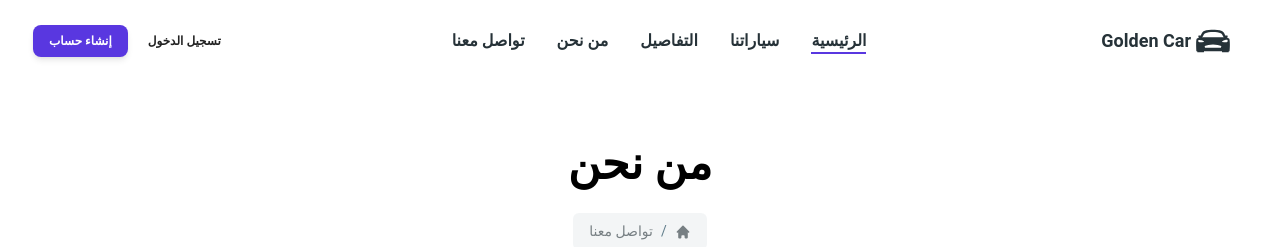
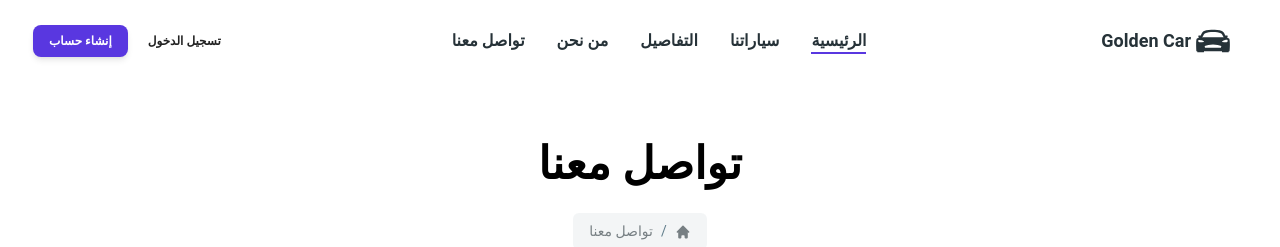
Before and after one commit to AhmedAttia0/Golden-Car, a React (Vite) app: page /contact in a window 1280 px wide. Shown: the top 247 px of the page. Built offline with nearby package versions, Linux system fonts and the light colour scheme.

Commit message:
Update First.jsx

```diff
--- a/src/pages/contact/components/first_section/First.jsx
+++ b/src/pages/contact/components/first_section/First.jsx
@@ -5,7 +5,7 @@ function First() {
   return (
     <div className="md:p-12 p-5 mb-12">
       <div className="text-center flex flex-col items-center gap-4">
-        <h1 className="text-[2.8em] font-bold">من نحن </h1>
+        <h1 className="text-[2.8em] font-bold"> تواصل معنا </h1>
         <Breadcrumbs className="mb-4">
           <Link to="/" className="opacity-60">
             <svg
```
